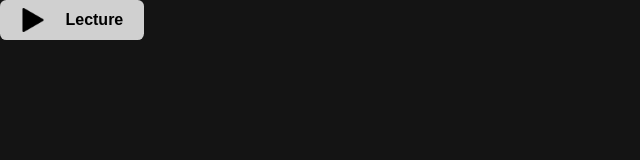
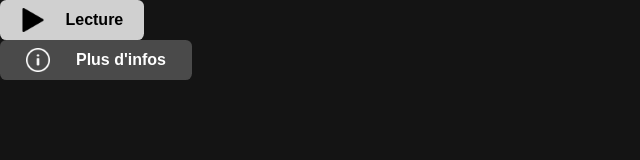
Before and after one commit to GuillaumeVGD/netflix-clone, a plain HTML site: page index.html in a window 1280 px wide. Shown: the whole page, without its empty margins (0-640 px from the left). Drawn offline with Linux system fonts and the light colour scheme.

Commit message:
addition of more info button

```diff
--- a/index.html
+++ b/index.html
@@ -12,5 +12,9 @@
         <img src="/images/5577228.png" alt="">
         Lecture
     </button>
+    <button class="infos" type="button">
+        <img src="/images/471662.png" alt="">
+        Plus d'infos
+    </button>
 </body>
 </html>
--- a/style.css
+++ b/style.css
@@ -30,3 +30,28 @@ justify-content: space-evenly;
 .lecture:hover{
     background-color: rgba(255, 255, 255, 0.6);
 }
+
+.infos{
+    display: flex;
+    align-items: center;
+    justify-content: space-evenly;
+
+    height: 2.5rem;
+    width: 12rem;
+
+    color: white;
+    border: none;
+    font-size: 1rem;
+    font-weight:600;
+    background-color: rgba(110, 110, 110, 0.6);
+    border-radius: 0.4rem;
+}
+.infos img{
+    height: 60%;
+    width: auto;
+    filter: invert();
+}
+
+.infos:hover{
+    background-color: rgba(255, 255, 255, 0.2);
+}
```
Also changed, not shown: images/471662.png (added).
